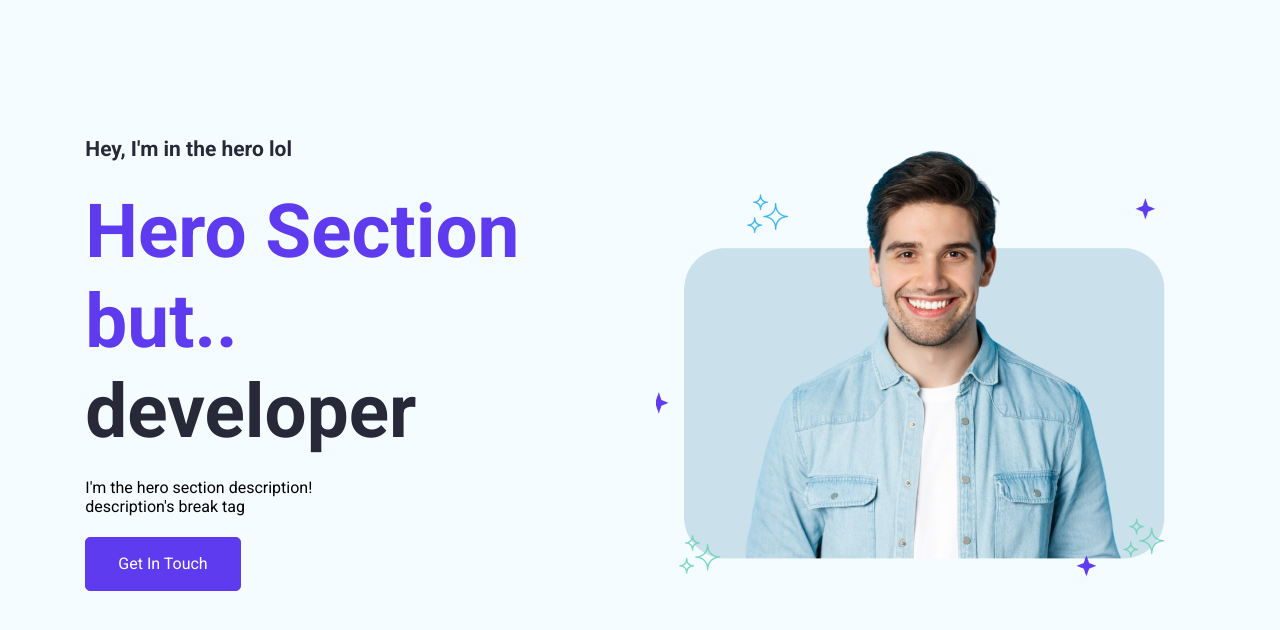
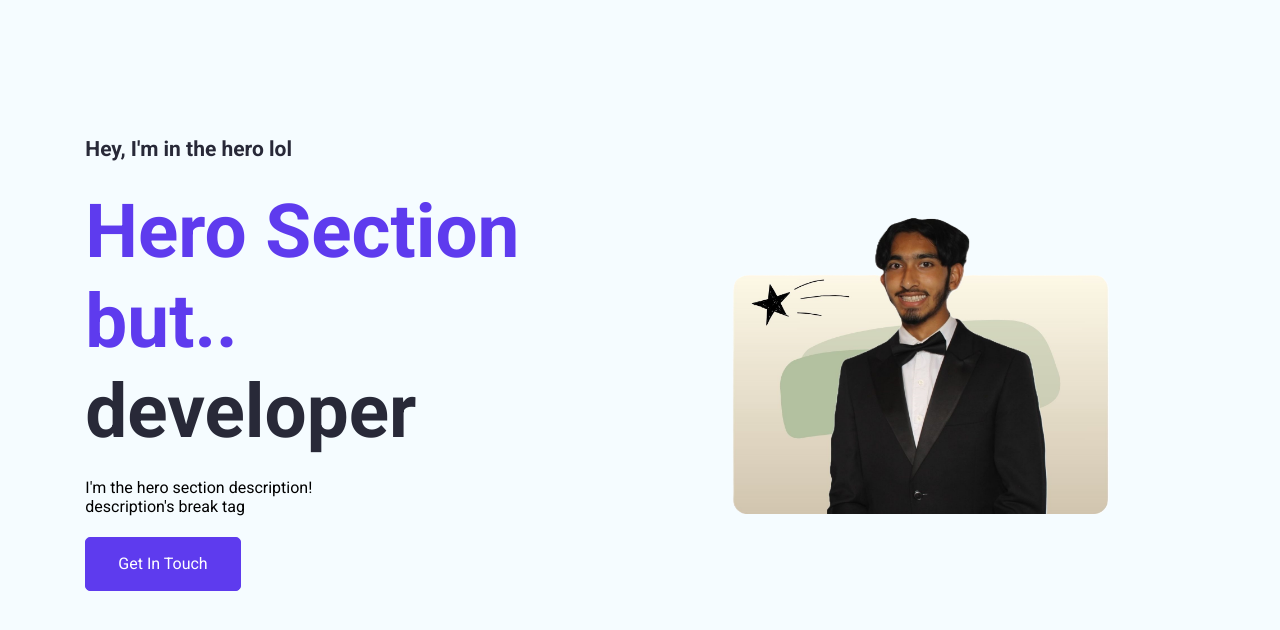
Before and after one commit to sajid985/portfolio_website_react, a React (Create React App) app: page / in a window 1280 px wide. Shown: the top 630 px of the page. Built offline with nearby package versions, Linux system fonts and the light colour scheme.

Commit message:
edit picture

```diff
--- a/src/Pages/Home/Hero_Section.jsx
+++ b/src/Pages/Home/Hero_Section.jsx
@@ -17,7 +17,7 @@ export default function HeroSection() {
                 <button className="btn btn-primary">Get In Touch</button>
             </div>
         <div className="hero--section--img">
-            <img src="./img/hero_img.png" alt="Hero Section"></img>
+            <img src="./img/ProfilePhoto.png" alt="Hero Section"></img>
         </div>
 
         </section>
```
Also changed, not shown: public/img/ProfilePhoto.png (added).
